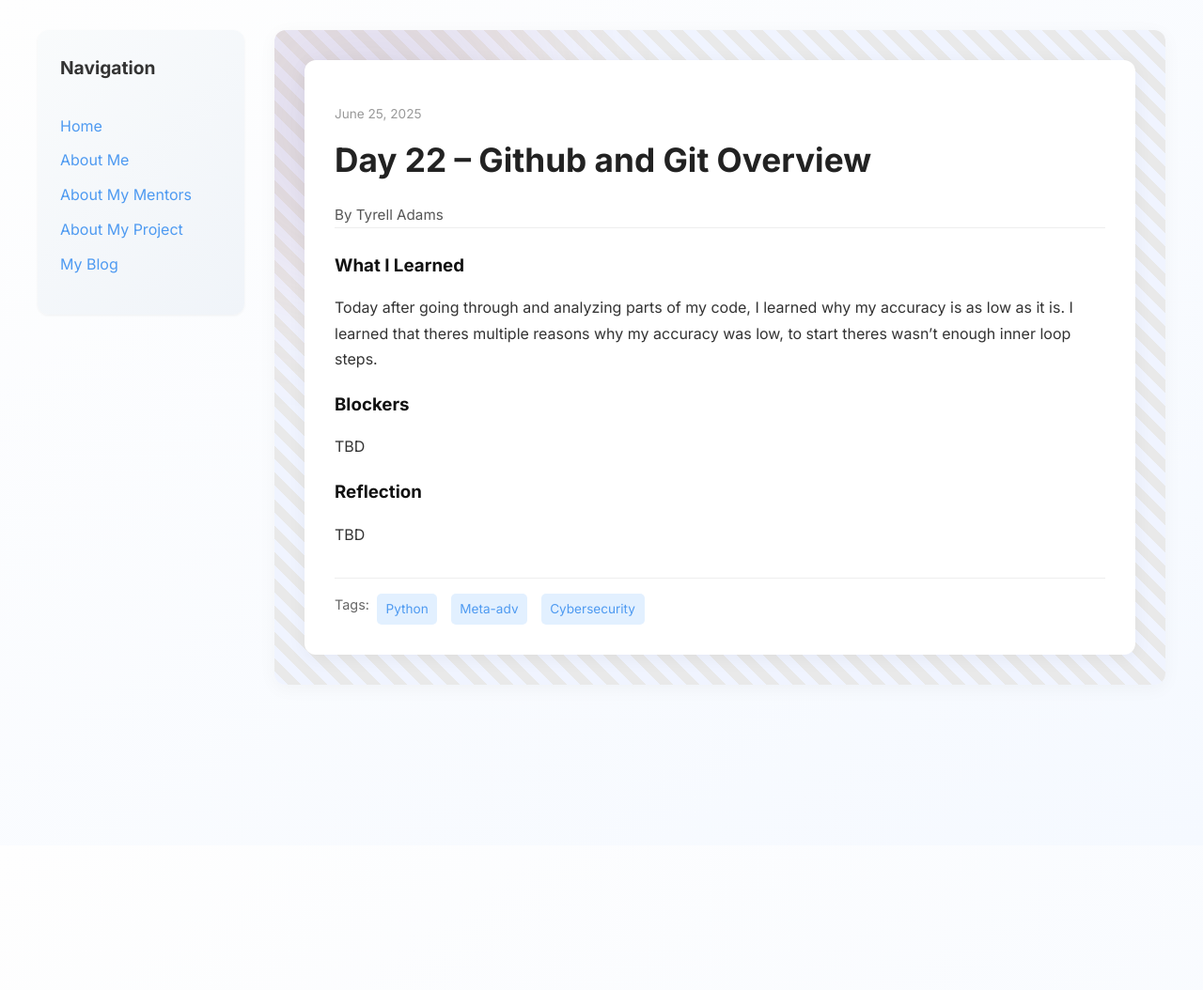
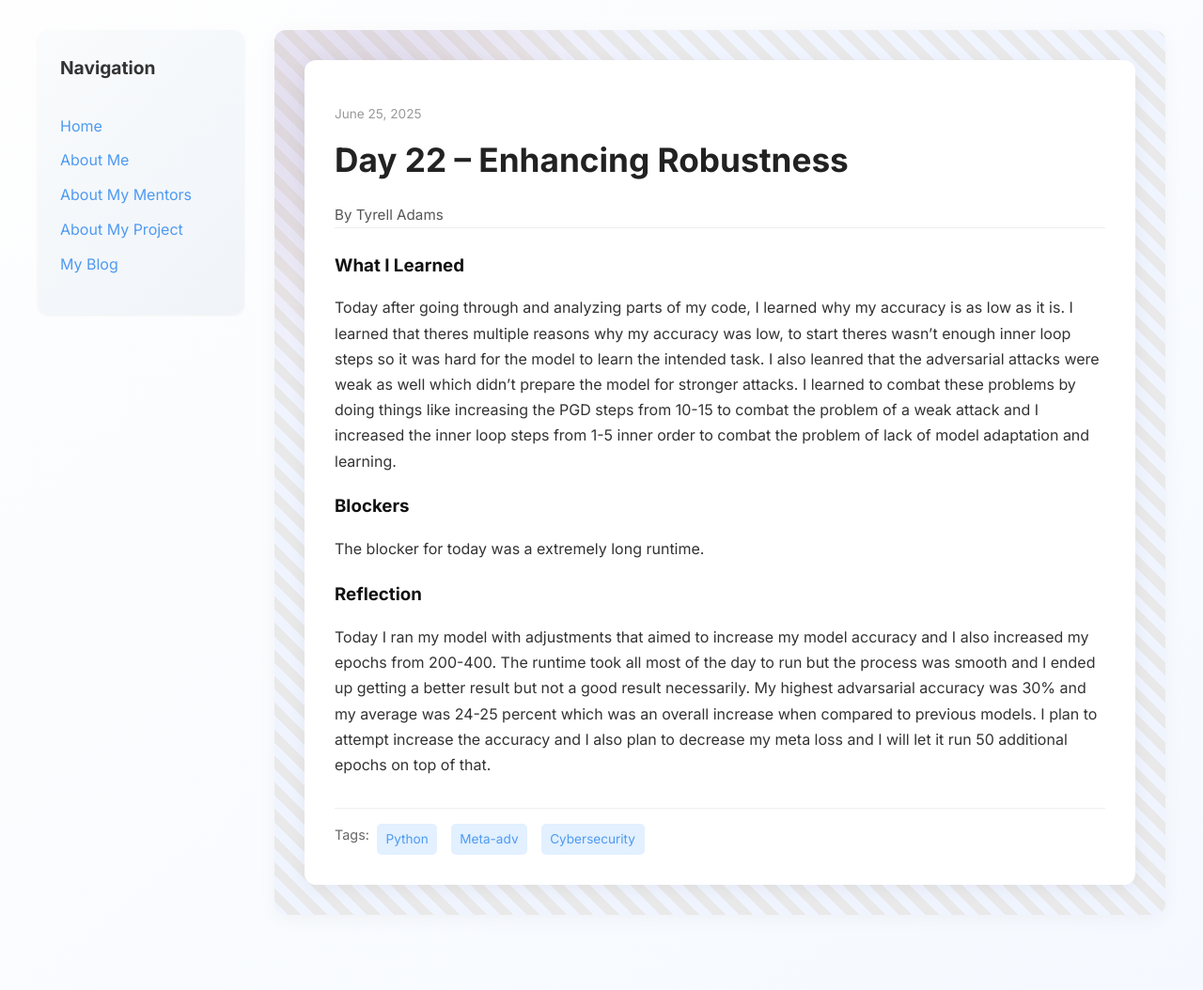
Before and after one commit to Tyrell-Adams/Tyrell-Adams.github.io, a Jekyll site: the page built from _posts/2025-06-25-day-22.md, in a window 1280 px wide. Shown: the whole page at 94% size. Built offline with Jekyll 4.4.1, drawn with Linux system fonts in a browser that asks for light colours; before the commit the page ends 900 px from its top, so only the background shows below that.

Commit message:
Update 2025-06-25-day-22.md

```diff
--- a/_posts/2025-06-25-day-22.md
+++ b/_posts/2025-06-25-day-22.md
@@ -1,15 +1,15 @@
 ---
 layout: post
-title: "Day 22 – Github and Git Overview"
+title: "Day 22 – Enhancing Robustness"
 date: 2025-06-25
 author: Tyrell Adams
 permalink: /day22.html
 tags: ["Python", "Meta-adv", "Cybersecurity"]
 
 what_i_learned: |
-  Today after going through and analyzing parts of my code, I learned why my accuracy is as low as it is. I learned that theres multiple reasons why my accuracy was low, to start theres wasn't enough inner loop steps.
+  Today after going through and analyzing parts of my code, I learned why my accuracy is as low as it is. I learned that theres multiple reasons why my accuracy was low, to start theres wasn't enough inner loop steps so it was hard for the model to learn the intended task. I also leanred that the adversarial attacks were weak as well which didn't prepare the model for stronger attacks. I learned to combat these problems by doing things like increasing the PGD steps from 10-15 to combat the problem of a weak attack and I increased the inner loop steps from 1-5 inner order to combat the problem of lack of model adaptation and learning.
 blockers: |
-  TBD
+  The blocker for today was a extremely long runtime.
 reflection: |
-  TBD
+  Today I ran my model with adjustments that aimed to increase my model accuracy and I also increased my epochs from 200-400. The runtime took all most of the day to run but the process was smooth and I ended up getting a better result but not a good result necessarily. My highest advarsarial accuracy was 30% and my average was 24-25 percent which was an overall increase when compared to previous models. I plan to attempt increase the accuracy and I also plan to decrease my meta loss and I will let it run 50 additional epochs on top of that.
 ---
```
